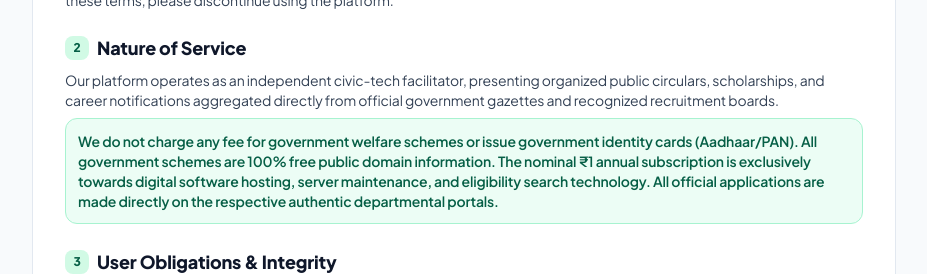
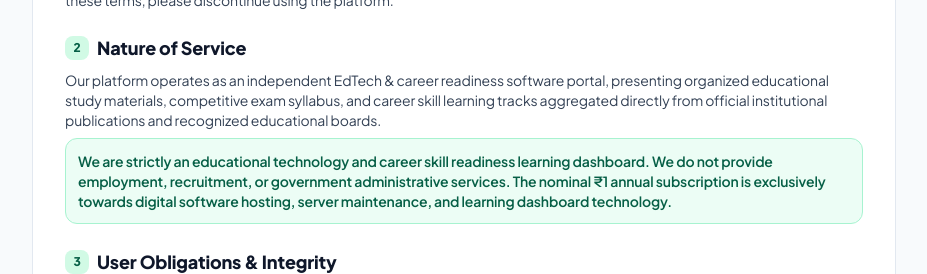
Before and after one commit to baliyana434-png/citizen-life-os, a Next.js app: page /terms in a window 1280 px wide. Shown: the part 412-686 px from the top of the page, without its empty margins (176-1103 px from the left). Built offline with nearby package versions, Linux system fonts and the light colour scheme; no server answers.

Commit message:
Update legal policy terms to EdTech SaaS standards to comply with gateway policies

```diff
--- a/src/data/localization/legalPoliciesData.ts
+++ b/src/data/localization/legalPoliciesData.ts
@@ -102,9 +102,9 @@ export const DISCLAIMER_LOCALES: Record<SupportedLanguage, DisclaimerContent> =
     title: 'Disclaimer & Civic Advisory',
     subtitle: 'Mandatory transparency declaration under Civic-Tech Information Technology standards.',
     coreDeclarationTitle: 'Important Declaration: Independent Non-Governmental Platform',
-    coreDeclarationText: 'Citzos is an independent civic-tech portal and is NOT an official agency, ministry, department, or representative of any government entity. Our sole mission is to aggregate, organize, and simplify publicly available gazettes, job notifications, and social welfare programs directly from authentic official government sources to empower students, job seekers, farmers, and citizens with direct links to apply without middlemen or cyber-cafe extortion.',
+    coreDeclarationText: 'Citzos is an independent EdTech & career readiness technology portal and is NOT an official agency, ministry, department, or representative of any government entity. Our mission is to aggregate, organize, and simplify publicly available educational syllabus, competitive exam learning resources, and civic awareness programs directly from authentic official educational and institutional sources to empower students, learners, and citizens with direct links to learning portals without middlemen or cyber-cafe extortion.',
     sec1Title: 'Authentic Sources of Information',
-    sec1Intro: 'All schemes, recruitment exams, and civic benefits displayed on this platform are aggregated strictly from publicly accessible official government sources:',
+    sec1Intro: 'All educational syllabus, competitive learning exams, and civic resources displayed on this platform are aggregated strictly from publicly accessible official institutional sources:',
     sources: [
       { title: 'The Gazette of India', url: 'egazette.gov.in' },
       { title: 'Press Information Bureau', url: 'pib.gov.in' },
@@ -416,8 +416,8 @@ export const TERMS_LOCALES: Record<SupportedLanguage, TermsContent> = {
     sec1Title: 'Acceptance of Terms',
     sec1Text: 'By accessing or registering on Citzos, you agree to be bound by these Terms and Conditions. If you disagree with any part of these terms, please discontinue using the platform.',
     sec2Title: 'Nature of Service',
-    sec2Text: 'Our platform operates as an independent civic-tech facilitator, presenting organized public circulars, scholarships, and career notifications aggregated directly from official government gazettes and recognized recruitment boards.',
-    sec2Note: 'We do not charge any fee for government welfare schemes or issue government identity cards (Aadhaar/PAN). All government schemes are 100% free public domain information. The nominal ₹1 annual subscription is exclusively towards digital software hosting, server maintenance, and eligibility search technology. All official applications are made directly on the respective authentic departmental portals.',
+    sec2Text: 'Our platform operates as an independent EdTech & career readiness software portal, presenting organized educational study materials, competitive exam syllabus, and career skill learning tracks aggregated directly from official institutional publications and recognized educational boards.',
+    sec2Note: 'We are strictly an educational technology and career skill readiness learning dashboard. We do not provide employment, recruitment, or government administrative services. The nominal ₹1 annual subscription is exclusively towards digital software hosting, server maintenance, and learning dashboard technology.',
     sec3Title: 'User Obligations & Integrity',
     sec3Points: [
       'Citizens are responsible for providing authentic demographic details (age, category, state) during profile setup.',
@@ -437,8 +437,8 @@ export const TERMS_LOCALES: Record<SupportedLanguage, TermsContent> = {
     sec1Title: 'नियमों की स्वीकृति',
     sec1Text: 'Citzos का उपयोग करके या इस पर पंजीकरण करके आप इन नियमों व शर्तों से पूर्णतः सहमत होते हैं। यदि आप इनमें से किसी भी शर्त से असहमत हैं, तो कृपया प्लेटफ़ॉर्म का उपयोग न करें।',
     sec2Title: 'सेवा की प्रकृति',
-    sec2Text: 'हमारा प्लेटफ़ॉर्म एक नागरिक सुविधा मंच (Civic-Tech Facilitator) है, जो भारत के नागरिकों को केंद्र व राज्य सरकारों के विभिन्न मंत्रालयों, आधिकारिक गजटों और मान्यता प्राप्त भर्ती बोर्डों द्वारा जारी सार्वजनिक अधिसूचनाओं को संगठित रूप में दिखाता है।',
-    sec2Note: 'हम किसी भी सरकारी योजना या पहचान पत्र (आधार/पैन) के लिए कोई शुल्क नहीं लेते और न ही कोई सरकारी पहचान पत्र जारी करते हैं। सभी सरकारी योजनाओं की जानकारी पूर्णतः निःशुल्क सार्वजनिक सूचना है। प्लेटफ़ॉर्म पर लिया जाने वाला ₹1 का वार्षिक शुल्क केवल डिजिटल सॉफ़्टवेयर सर्वर रख-रखाव एवं अवसर खोज इंजन की तकनीकी सेवा हेतु है। सभी आधिकारिक आवेदन सीधे संबंधित विभागों के मूल पोर्टल पर ही होते हैं।',
+    sec2Text: 'हमारा प्लेटफ़ॉर्म एक स्वतंत्र एडटेक व करियर लर्निंग सॉफ़्टवेयर पोर्टल है, जो विद्यार्थियों व नागरिकों को प्रतियोगी परीक्षा पाठ्यक्रम, कौशल विकास मॉड्यूल और करियर अध्ययन सामग्री को संगठित रूप में प्रदान करता है।',
+    sec2Note: 'हम कोई नौकरी प्रदाता, भर्ती एजेंसी या जॉब लिस्टिंग सेवा संचालित नहीं करते हैं। प्लेटफ़ॉर्म पर लिया जाने वाला ₹1 का वार्षिक शुल्क केवल डिजिटल प्लेटफ़ॉर्म सॉफ़्टवेयर सर्वर रख-रखाव एवं लर्निंग डैशबोर्ड की तकनीकी सेवा हेतु है।',
     sec3Title: 'सत्य विवरण एवं आचरण',
     sec3Points: [
       'उपयोगकर्ता पंजीकरण करते समय सत्य एवं प्रामाणिक विवरण (जैसे वास्तविक आयु, वर्ग, राज्य) दर्ज करने के लिए उत्तरदायी है।',
```
